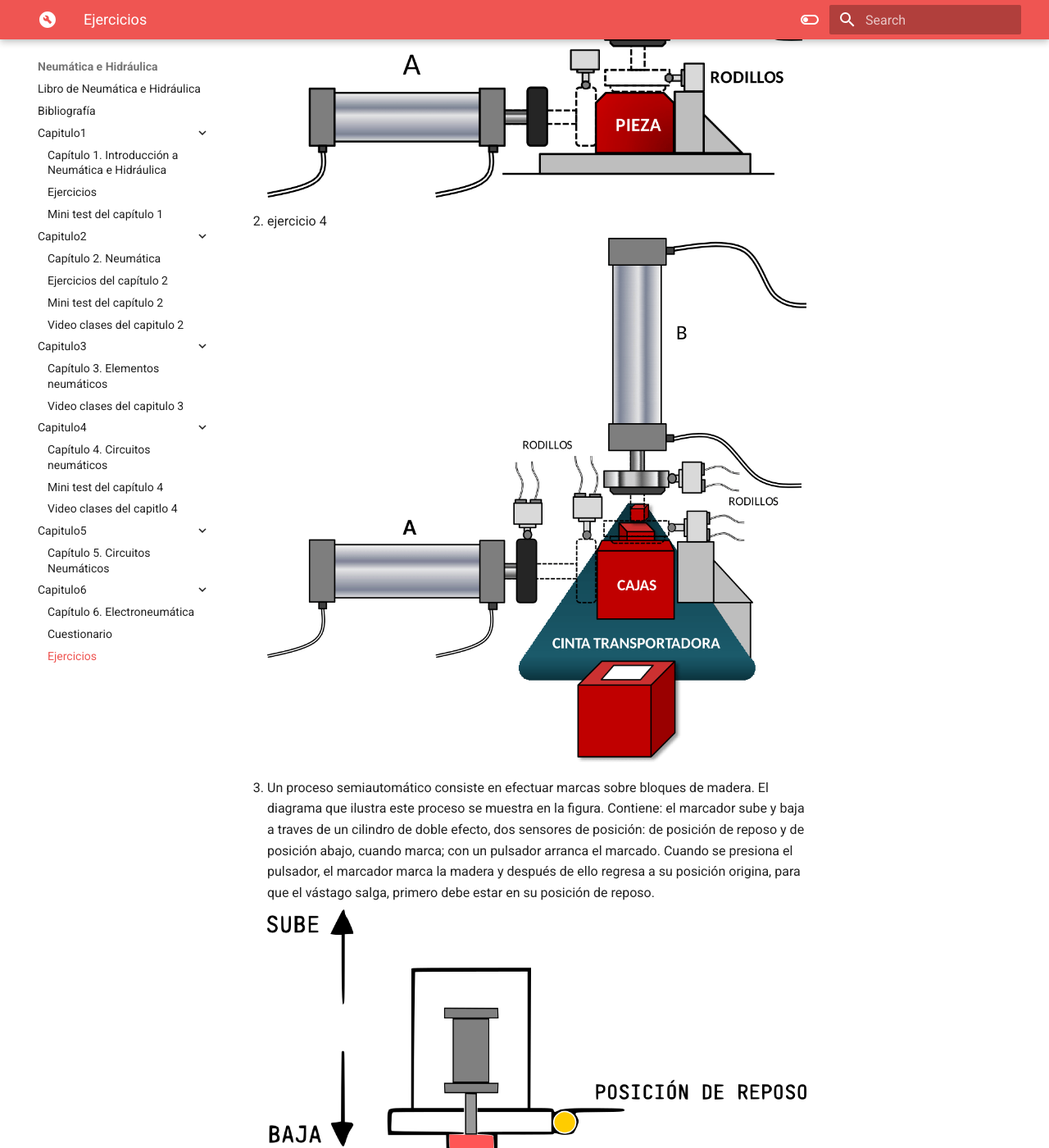
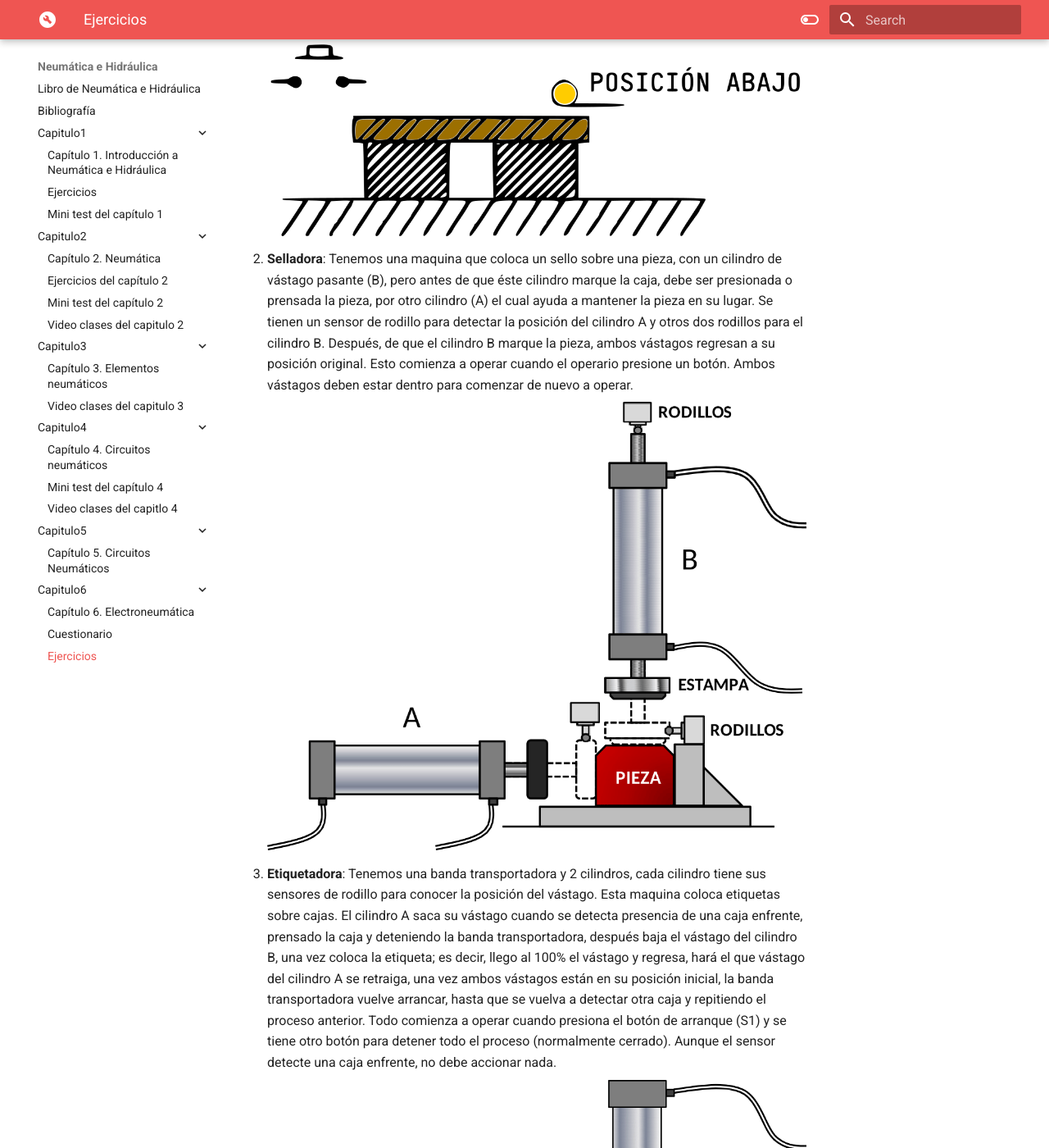
Before and after one commit to jalmx/pneumatic_book, an MkDocs documentation site: the page built from docs/capitulo6/ejercicios.md, in a window 1280 px wide and 1400 px high, scrolled down 722 px. Shown: the whole window at 82% size. Built offline with MkDocs 1.6.1 and Material for MkDocs 9.7.7, drawn with Linux system fonts in a browser that asks for light colours; some of the changed text lies outside the part shown.

Commit message:
fix: exerc cap6

```diff
--- a/docs/capitulo6/ejercicios.md
+++ b/docs/capitulo6/ejercicios.md
@@ -1,20 +1,20 @@
 # Ejercicios
 
-Realiza los circuitos electroneumáticos de los siguiente ejercicios:
+Realiza los **circuitos electroneumáticos** de los siguiente ejercicios:
 
-1. Tenemos una maquina que coloca un sello sobre una pieza, con un cilindro de vástago pasante (B), pero antes de que éste cilindro marque la caja, debe ser presionada o prensada la pieza, por otro cilindro (A) el cual ayuda a mantener la pieza en su lugar. Se tienen un sensor de rodillo para detectar la posición del cilindro A y otros dos rodillos para el cilindro B. Después, de que el cilindro B marque la pieza, ambos vástagos regresan a su posición original.Esto comienza a operar cuando el operario presione un botón. Ambos vástagos deben estar dentro para comenzar de nuevo a operar.
-
-    ![sellador de piezas](imgs/sellador_de_pieza.png)
-
-2. ejercicio 4
-
-    ![etiquetadora](imgs/etiquetadora.png)
-
-3. Un proceso semiautomático consiste en efectuar marcas sobre bloques de madera. El diagrama que ilustra este proceso se muestra en la figura. Contiene: el marcador sube y baja a traves de un cilindro de doble efecto, dos sensores de posición: de posición de reposo y de posición abajo, cuando marca; con un pulsador arranca el marcado.
+1. Un proceso semiautomático consiste en efectuar marcas sobre bloques de madera. El diagrama que ilustra este proceso se muestra en la figura. Contiene: el marcador sube y baja a traves de un cilindro de doble efecto, dos sensores de posición: de posición de reposo y de posición abajo, cuando marca; con un pulsador arranca el marcado.
 Cuando se presiona el pulsador, el marcador marca la madera y después de ello regresa a su posición origina, para que el vástago salga, primero debe estar en su posición de reposo.
 
     ![cajas](./imgs/marcador_de_cajas.png)
     <!-- ![cajas](./imgs/marcador_de_cajas_white.png) -->
+
+2. **Selladora**: Tenemos una maquina que coloca un sello sobre una pieza, con un cilindro de vástago pasante (B), pero antes de que éste cilindro marque la caja, debe ser presionada o prensada la pieza, por otro cilindro (A) el cual ayuda a mantener la pieza en su lugar. Se tienen un sensor de rodillo para detectar la posición del cilindro A y otros dos rodillos para el cilindro B. Después, de que el cilindro B marque la pieza, ambos vástagos regresan a su posición original. Esto comienza a operar cuando el operario presione un botón. Ambos vástagos deben estar dentro para comenzar de nuevo a operar.
+
+    ![sellador de piezas](imgs/sellador_de_pieza.png)
+
+3. **Etiquetadora**: Tenemos una banda transportadora y 2 cilindros, cada cilindro tiene sus sensores de rodillo para conocer la posición del vástago. Esta maquina coloca etiquetas sobre cajas. El cilindro A saca su vástago cuando se detecta presencia de una caja enfrente, prensado la caja y deteniendo la banda transportadora, después baja el vástago del cilindro B, una vez coloca la etiqueta; es decir, llego al 100% el vástago y regresa, hará el que vástago del cilindro A se retraiga, una vez ambos vástagos están en su posición inicial, la banda transportadora vuelve arrancar, hasta que se vuelva a detectar otra caja y repitiendo el proceso anterior. Todo comienza a operar cuando presiona el botón de arranque (S1) y se tiene otro botón para detener todo el proceso (normalmente cerrado). Aunque el sensor detecte una caja enfrente, no debe accionar nada.
+
+    ![etiquetadora](imgs/etiquetadora.png)
 
 4. Sobre una banda transportadora (BT1) se colocan cajas; son cajas de dos tamaños diferentes. Cuando la caja se ubica frente a un cilindro 1, se ha seleccionado el tamaño de la caja y el cilindro arrastra la caja a una de dos posiciones: si la **caja es pequeña**, la ubica frente a **un cilindro 2** y si la **caja es grande** la ubica frente a un **cilindro 3**. <br>Una vez se ubica en la respectiva posición, de acuerdo a su tamaño, el cilindro correspondiente la arrastra hasta ubicarla sobre otra banda transportadora, asi, el cilindro 2 arrastra la caja pequeña hasta colocarla sobre la banda 2 y el cilindro 3 arrastra la caja grande y la ubica sobre la banda transportadora 3. Sensor 1 nos indica si la caja es pequeña y Sensor 2 nos manda la señal para cajas grandes.
 
```
Also changed, not shown: docs/capitulo6/index.md (+2 -0 lines), docs/capitulo6/imgs/banda_1_pictorico.png, docs/capitulo6/imgs/banda_3cilindros.png, docs/capitulo6/imgs/etiquetadora.png, docs/capitulo6/imgs/marcador_de_cajas.png, docs/capitulo6/imgs/practicas_electroneumatica_src/etiquetadora.svg, docs/capitulo6/imgs/sellador_de_pieza.png, docs/capitulo6/imgs/sube_caja.png.
